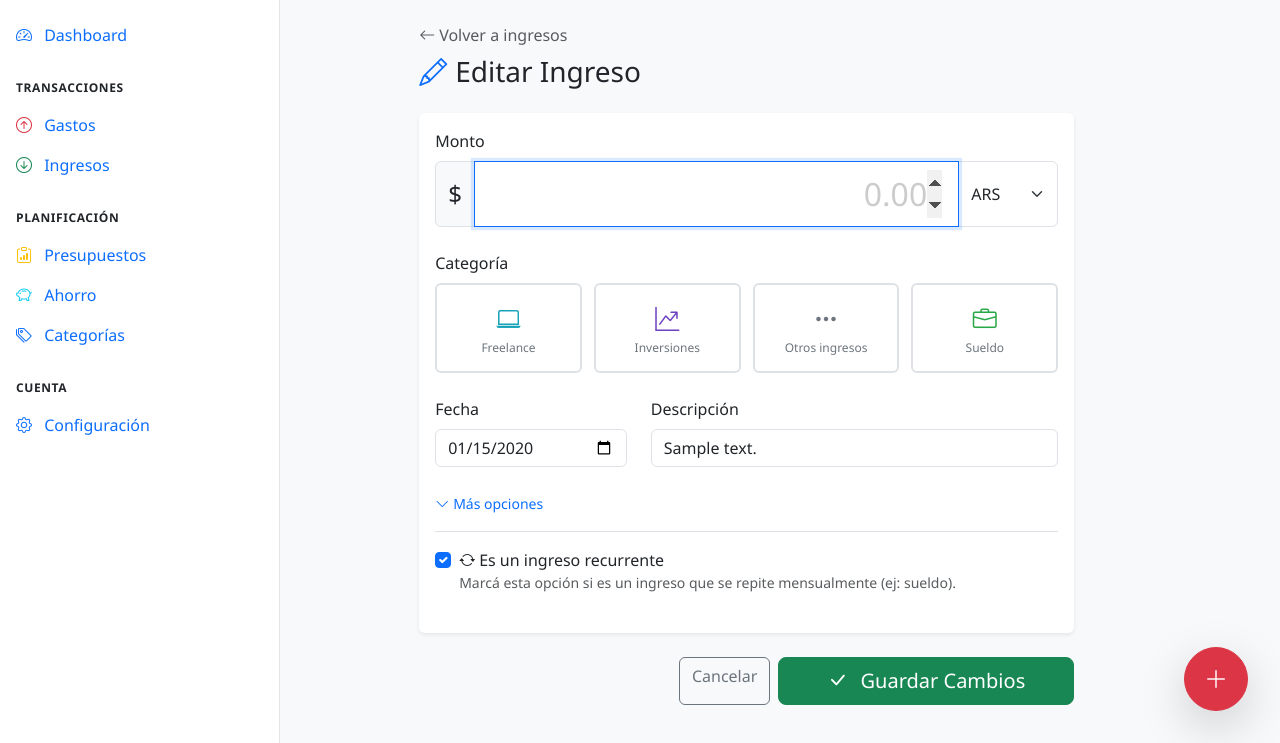
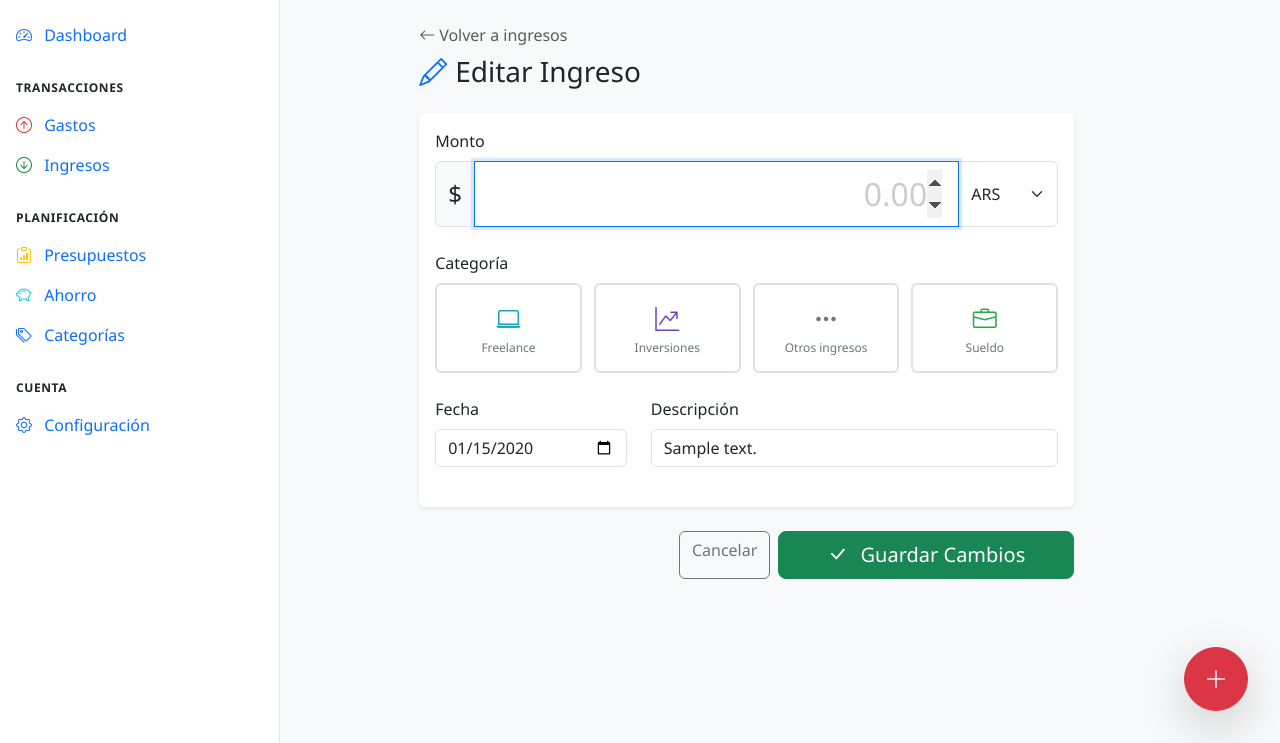
Before and after one commit to Nicokac/control_gastos, a Django app: page /income/1/edit/ in a window 1280 px wide. Shown: the part 57-800 px from the top of the page. Run offline with Django 5.2, Linux system fonts and the light colour scheme; a user stored in the database is signed in; data comes from the database, SQL or seed files in the repository; tables that the repository leaves empty hold one stand-in row (values such as "Sample post"); parts of the project's set-up code (start-up, migrations or seed data) failed here and were passed over.

Commit message:
refactor(income): eliminar campo is_recurring sin uso
- Removido de modelo, form, admin y templates
- Sin lógica de repetición automática implementada
- Reintroducir cuando la feature esté completa

660 tests passing, 95.15% coverage

```diff
--- a/apps/income/forms.py
+++ b/apps/income/forms.py
@@ -24,7 +24,6 @@ class IncomeForm(CurrencyFormMixin, forms.ModelForm):
             "category",
             "date",
             "description",
-            "is_recurring",
             "exchange_rate",
         ]
         widgets = {
@@ -53,11 +52,6 @@ class IncomeForm(CurrencyFormMixin, forms.ModelForm):
                 attrs={
                     "class": "form-control",
                     "placeholder": "Ej: Sueldo, Freelance, Alquiler...",
-                }
-            ),
-            "is_recurring": forms.CheckboxInput(
-                attrs={
-                    "class": "form-check-input",
                 }
             ),
             "exchange_rate": forms.NumberInput(
@@ -105,7 +99,6 @@ class IncomeForm(CurrencyFormMixin, forms.ModelForm):
             self.fields["exchange_rate"].initial = Decimal("1.0000")
 
         # Hacer campos opcionales explícitamente no requeridos
-        self.fields["is_recurring"].required = False
         self.fields["exchange_rate"].required = False
 
     def clean(self):
--- a/apps/income/models.py
+++ b/apps/income/models.py
@@ -32,7 +32,6 @@ class Income(TimestampMixin, CurrencyMixin, models.Model):
         verbose_name="Categoría",
     )
     description = models.CharField(max_length=255, verbose_name="Descripción")
-    is_recurring = models.BooleanField(default=False, verbose_name="Es recurrente")
 
     class Meta:
         verbose_name = "Ingreso"
--- a/templates/income/income_form.html
+++ b/templates/income/income_form.html
@@ -137,34 +137,6 @@
                                 {% endif %}
                             </div>
                         </div>
-
-                        <!-- CAMPOS OPCIONALES -->
-                        <div class="mb-4">
-                            <a class="text-decoration-none small"
-                               data-bs-toggle="collapse"
-                               href="#optionalFields"
-                               role="button">
-                                <i class="bi bi-chevron-down me-1"></i>Más opciones
-                            </a>
-                            <div class="collapse {% if form.is_recurring.value %}show{% endif %}"
-                                 id="optionalFields">
-                                <div class="mt-3 pt-3 border-top">
-                                    <div class="form-check">
-                                        <input type="checkbox"
-                                               name="is_recurring"
-                                               id="id_is_recurring"
-                                               class="form-check-input"
-                                               {% if form.is_recurring.value %}checked{% endif %}>
-                                        <label class="form-check-label" for="id_is_recurring">
-                                            <i class="bi bi-arrow-repeat me-1"></i>Es un ingreso recurrente
-                                        </label>
-                                        <small class="text-muted d-block">
-                                            Marcá esta opción si es un ingreso que se repite mensualmente (ej: sueldo).
-                                        </small>
-                                    </div>
-                                </div>
-                            </div>
-                        </div>
                     </div>
                 </div>
 
--- a/templates/income/income_list.html
+++ b/templates/income/income_list.html
@@ -74,11 +74,6 @@
                         <a href="{% url 'income:detail' income.pk %}" class="text-decoration-none">
                             {{ income.description }}
                         </a>
-                        {% if income.is_recurring %}
-                        <span class="badge bg-info ms-1" title="Recurrente">
-                            <i class="bi bi-arrow-repeat"></i>
-                        </span>
-                        {% endif %}
                     </td>
                     <td>
                         <span class="badge" style="background-color: {{ income.category.color|default:'#6c757d' }}">
```
Also changed, not shown: apps/income/admin.py (+0 -8 lines), templates/income/income_detail.html (+0 -11 lines), apps/income/migrations/0007_remove_is_recurring.py (added).
